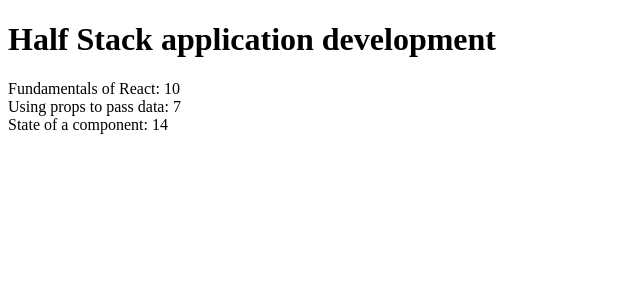
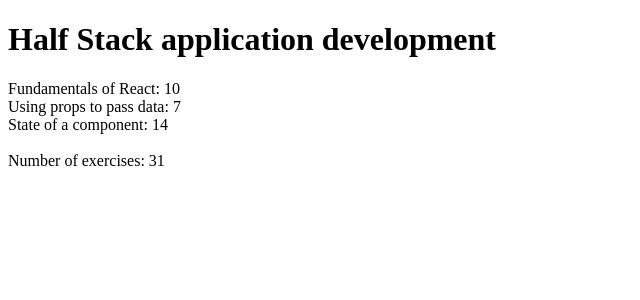
Before and after one commit to terhol/FullstackOpen2024, a React (Vite) app in the folder part1/courseinfo/: page / in a window 1280 px wide. Shown: the top 300 px of the page, without its empty margins (0-640 px from the left). Built offline with nearby package versions, Linux system fonts and the light colour scheme.

Commit message:
Finished courseinfo part 7

```diff
--- a/part1/courseinfo/src/components/Course.jsx
+++ b/part1/courseinfo/src/components/Course.jsx
@@ -1,12 +1,14 @@
 /* eslint-disable react/prop-types */
 import { Content } from "./Content";
 import { Header } from "./Header";
+import { Total } from "./Total";
 
 export const Course = ({ course }) => {
   return (
     <div>
       <Header courseName={course.name} />
       <Content parts={course.parts} />
+      <Total parts={course.parts} />
     </div>
   );
 };
```
